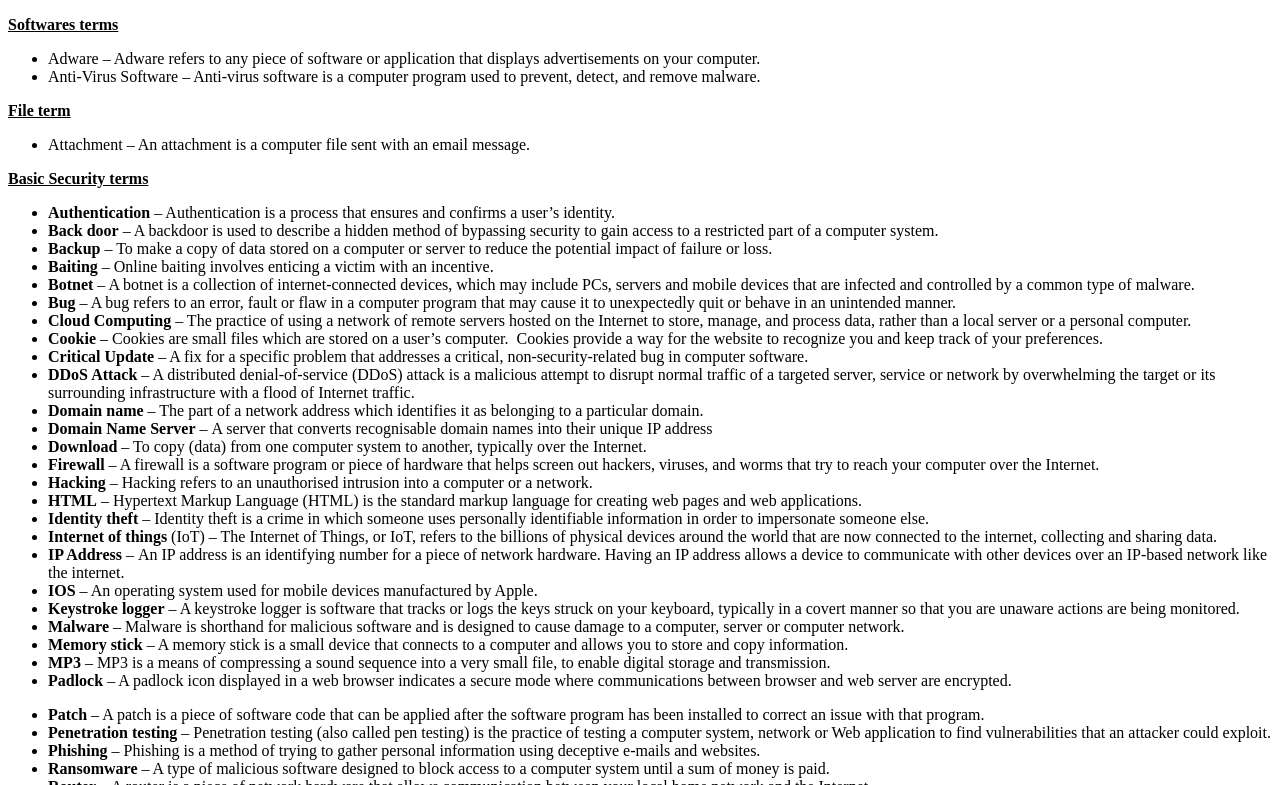
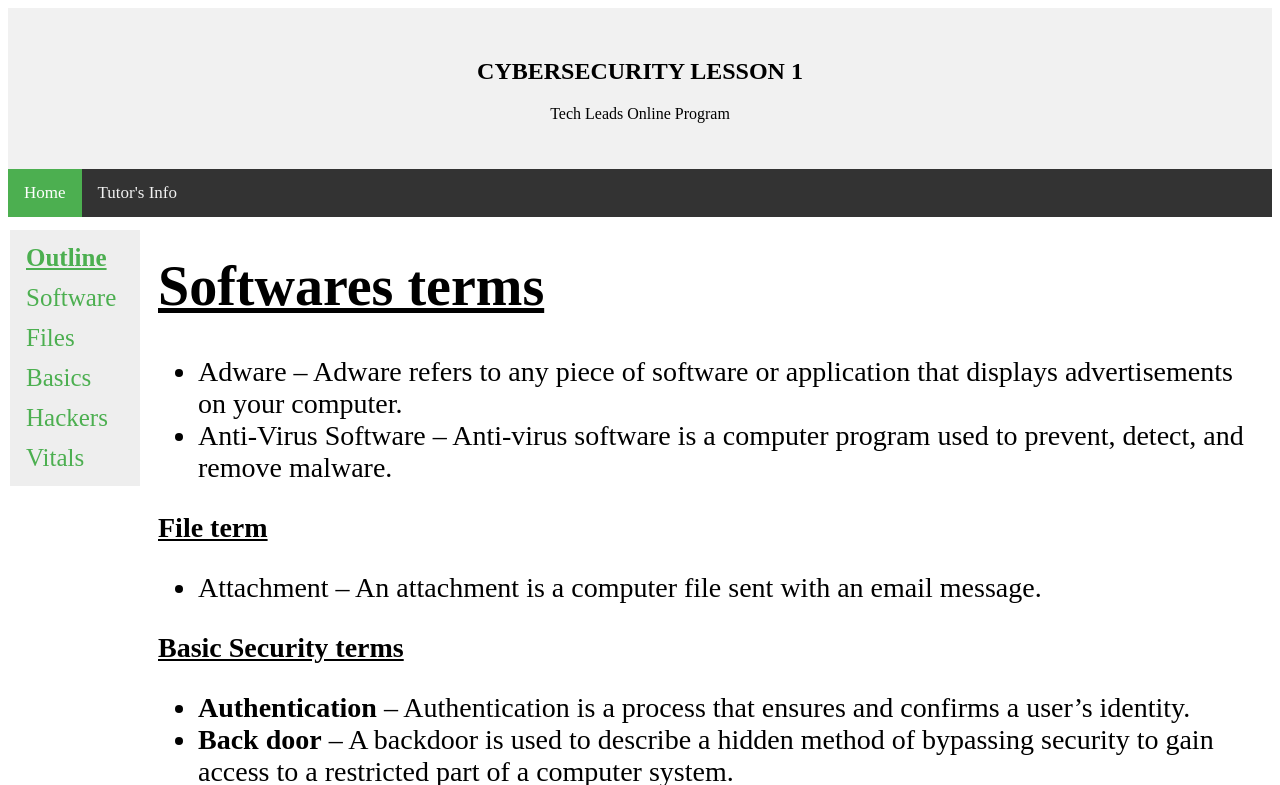
Before and after one commit to Amo95/cyber101, a plain HTML site: page index.html in a window 1280 px wide. Shown: the top 785 px of the page. Drawn offline with Linux system fonts and the light colour scheme.

Commit message:
css and js inline added

```diff
--- a/index.html
+++ b/index.html
@@ -2,22 +2,133 @@
 <html>
 <head>
     <title>security terms</title>
+
+    <style>
+        <!-- side pane -->
+        body {
+          font-family: "Lato", sans-serif;
+        }
+
+        .sidenav {
+          width: 130px;
+          position: fixed;
+          z-index: 1;
+          top: 230px;
+          left: 10px;
+          background: #eee;
+          overflow-x: hidden;
+          padding: 8px 0;
+        }
+
+        .sidenav a {
+          padding: 6px 8px 6px 16px;
+          text-decoration: none;
+          font-size: 25px;
+          color: #4CAF50;
+          display: block;
+        }
+
+        .sidenav a:hover {
+          color: #064579;
+        }
+
+        .main {
+          margin-left: 140px; /* Same width as the sidebar + left position in px */
+          font-size: 28px; /* Increased text to enable scrolling */
+          padding: 0px 10px;
+        }
+
+        @media screen and (max-height: 450px) {
+          .sidenav {padding-top: 15px;}
+          .sidenav a {font-size: 18px;}
+        }
+
+        /*navigation bar*/
+        .header {
+          background-color: #f1f1f1;
+          padding: 30px;
+          text-align: center;
+        }
+
+        #navbar {
+          overflow: hidden;
+          background-color: #333;
+        }
+
+        #navbar a {
+          float: left;
+          display: block;
+          color: #f2f2f2;
+          text-align: center;
+          padding: 14px 16px;
+          text-decoration: none;
+          font-size: 17px;
+        }
+
+        #navbar a:hover {
+          background-color: #ddd;
+          color: black;
+        }
+
+        #navbar a.active {
+          background-color: #4CAF50;
+          color: white;
+        }
+
+        .sticky {
+          position: fixed;
+          top: 0;
+          width: 100%;
+        }
+
+        .sticky + .content {
+          padding-top: 60px;
+        }
+    </style>
 </head>
     <body>
-        <p><strong><u>Softwares terms</u></strong></p>
+        <div class="sidenav">
+          <a href="#"><strong><u>Outline</u></strong></a>
+          <a href="#software">Software</a>
+          <a href="#file">Files</a>
+          <a href="#basic">Basics</a>
+          <a href="#history">Hackers</a>
+          <a href="#vital">Vitals</a>
+        </div>
+        <div id="home">
+            <div class="header">
+              <h2>CYBERSECURITY LESSON 1</h2>
+              <p>Tech Leads Online Program</p>
+            </div>
+        </div>
+
+        <div id="navbar">
+            <a class="active" href="#home">Home</a>
+            <a href="#foot">Tutor's Info</a>
+        </div>
+
+        <div class="main">
+            <div id="software">
+                <h1><strong><u>Softwares terms</u></strong></h1>
+            </div>
 
         <ul>
             <li>Adware&nbsp;&ndash; Adware refers to any piece of software or application that displays advertisements on your computer.</li>
             <li>Anti-Virus Software&nbsp;&ndash; Anti-virus software is a computer program used to prevent, detect, and remove malware.</li>
         </ul>
 
+        <div id="file">
             <p><u><strong>File term</strong></u></p>
+        </div>
 
         <ul>
             <li>Attachment&nbsp;&ndash; An attachment is a computer file sent with an email message.</li>
         </ul>
 
+        <div id="basic">
             <p><u><strong>Basic Security terms</strong></u></p>
+        </div>
+
 
         <ul>
             <li><strong>Authentication</strong>&nbsp;&ndash; Authentication is a process that ensures and confirms a user&rsquo;s identity.</li>
@@ -77,7 +188,9 @@
 
         <p>&nbsp;</p>
 
+        <div id="history">
             <p><u><strong>HISTORY OF SOME POPULAR HACKERS</strong></u></p>
+        </div>
 
         <ol>
             <li><strong>Kevin Mitnick</strong> A seminal figure in American hacking,&nbsp;Kevin Mitnick got his start as a teen. In 1981, he was charged with stealing computer manuals from Pacific Bell. In 1982 he hacked the North American Defense Command (NORAD), which inspired the 1983 film &quot;War Games.&quot; In 1989, he hacked Digital Equipment Corporation&#39;s (DEC) network and made copies of their software. Because DEC was a leading computer manufacturer at the time, this act put Mitnick on the map. He was later arrested, convicted and sent to prison. During his conditional release, he hacked Pacific Bell&#39;s voicemail systems. Throughout his hacking career, Mitnick didn&#39;t exploit the access and data he&#39;d obtained. While it&#39;s widely believed that he once obtained full control of Pacific Bell&#39;s network, Mitnik wasn&#39;t out to exploit the results, but wanted to prove it could be done. A warrant was issued for his arrest for the Pacific Bell incident, but he fled and was in hiding for more than two years. When caught, he went to prison for multiple counts of wire fraud and computer fraud. Mitnick ultimately went white hat, but according to&nbsp;Wired, in 2014, he launched &quot;Mitnick&#39;s Absolute Zero Day Exploit Exchange,&quot; which sells unpatched, critical software exploits to the highest bidder.</li>
@@ -89,7 +202,9 @@
 
         <p>&nbsp;</p>
 
+        <div id="vital">
             <p><u><strong><em>VITAL TERMS</em></strong></u></p>
+        </div>
 
         <p><u>Following is a list of important terms used in the field of hacking:</u></p>
 
@@ -128,13 +243,34 @@
             <li><strong>Worms</strong> &minus; A worm is a self-replicating virus that does not alter files but resides in active memory and duplicates itself.</li>
             <li><strong>Cross-site Scripting</strong> &minus; Cross-site scripting (XSS) is a type of computer security vulnerability typically found in web applications. XSS enables attackers to inject client-side script into web pages viewed by other users.</li>
             <li><strong>Zombie Drone</strong> &minus; A Zombie Drone is defined as a hi-jacked computer that is being used anonymously as a soldier or &#39;drone&#39; for malicious activity, for example, distributing unwanted spam e-mails.</li>
-        </ul><br><br><br>
+        </ul>
+
+        <script>
+            window.onscroll = function() {myFunction()};
+
+            var navbar = document.getElementById("navbar");
+            var sticky = navbar.offsetTop;
+
+            function myFunction() {
+              if (window.pageYOffset >= sticky) {
+                navbar.classList.add("sticky")
+              } else {
+                navbar.classList.remove("sticky");
+              }
+            }
+        </script>
+
+        <br><br><br>
+
+         <div id=foot>
              <footer>
                   <p>Let's be real here, isn't this the fastest website you've ever visited? :)</p>
                   <p>Contact information: <a href="mailto:jameaamo@gmail.com">
                   jameaamo@gmail.com</a>.</p>
                   <p>Twitter: <a href="https://twitter.com/dummyCod3r_">DummyCod3r_</a></p>
-              <p>Github: <a href="https;//github.com/amo95"></a>Dummycod3r</p>
+                  <p>Github: <a href="https://github.com/amo95"></a>Dummycod3r</p>
             </footer>
+        </div>
+    </div>
     </body>
 </html>
```
Lines whose indentation alone changed are shown as unchanged.
